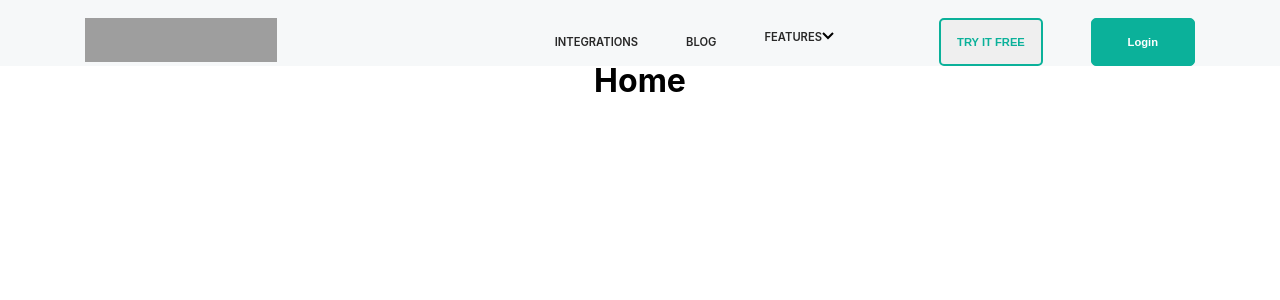
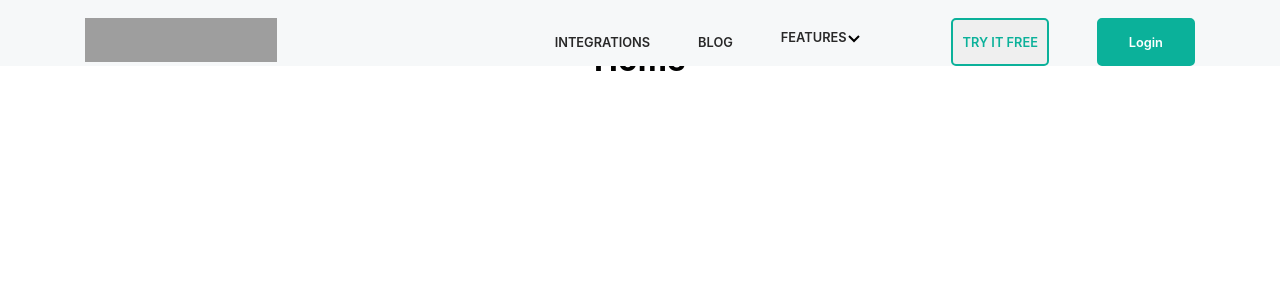
Before and after one commit to atanugit5/trackingtime_clone, a React (Create React App) app in the folder Frontend/stoicsack/: page / in a window 1280 px wide. Shown: the top 300 px of the page. Built offline with nearby package versions, Linux system fonts and the light colour scheme; grey boxes are pictures that could not be loaded.

Commit message:
added routes and css modification

```diff
--- a/Frontend/stoicsack/src/Components/Navbar/Navbar.jsx
+++ b/Frontend/stoicsack/src/Components/Navbar/Navbar.jsx
@@ -19,7 +19,7 @@ const Navbar = () => {
               style={{
                 textDecoration: "none",
                 color: "#282828",
-                fontSize: "0.7rem",
+                fontSize: "0.8rem",
                 fontWeight: "600",
               }}
               to="/integrations"
@@ -30,7 +30,7 @@ const Navbar = () => {
               style={{
                 textDecoration: "none",
                 color: "#282828",
-                fontSize: "0.7rem",
+                fontSize: "0.8rem",
                 fontWeight: "600",
               }}
               to="/blog"
@@ -42,7 +42,7 @@ const Navbar = () => {
                 style={{
                   textDecoration: "none",
                   color: "#282828",
-                  fontSize: "0.7rem",
+                  fontSize: "0.8rem",
                   fontWeight: "600",
                 }}
                 to="/features"
@@ -58,7 +58,7 @@ const Navbar = () => {
                 <br />
                 <br />
                 <br />
-                <Link style={{textDecoration:"none",color:"black"}}to="">Project Managment</Link>
+                <Link style={{textDecoration:"none",color:"black"}}to="/project-management">Project Managment</Link>
                 <br />
                 <br />
                 <br />
@@ -66,7 +66,7 @@ const Navbar = () => {
                 <br />
                 <br />
                 <br />
-                <Link style={{textDecoration:"none",color:"black"}}to="">Time Card</Link>
+                <Link style={{textDecoration:"none",color:"black"}}to="/time-cards">Time Card</Link>
                 <br />
                 <br />
                 <br />
--- a/Frontend/stoicsack/src/Components/Navbar/Navbar.module.css
+++ b/Frontend/stoicsack/src/Components/Navbar/Navbar.module.css
@@ -33,7 +33,7 @@
   border: 2px solid #0bb19a;
   border-radius: 5px;
   height: 6vh;
-  font-size: 0.7rem;
+  font-size: 0.8rem;
   font-weight: 600;
   width: 10vw;
   color: #0bb19a;
@@ -47,10 +47,10 @@
   transition: all 0.5s;
 }
 .skc122 {
-  border: 1px solid #0bb19a;
+  border: 2px solid #0bb19a;
   border-radius: 5px;
   height: 6vh;
-  font-size: 0.7rem;
+  font-size: 0.8rem;
   font-weight: 600;
   width: 10vw;
   color: white;
@@ -58,7 +58,7 @@
 }
 
 .skc122:hover {
-  border: 1px solid #0bb19a;
+  border: 2px solid #0bb19a;
   background-color: #f6f8f9;
   transition: all 0.5s;
   color: #0bb19a;
@@ -68,9 +68,9 @@
   height: 63vh;
   /* border:1px solid red; */
   width: 20vw;
-  top: 7vh;
-  right: 220px;
-  font-size: 0.7rem;
+  top: 7.5vh;
+  right: 22vw;
+  font-size: 0.8rem;
   font-weight: 600;
   background-color: white;
   display: none;
@@ -88,8 +88,8 @@
 .skhover h2 {
   height: 0.1vh;
   width: 0.1vw;
-  margin-top: -8%;
-  margin-left: -6%;
+  margin-top: -5%;
+  margin-left: -5%;
 }
 
 .skhover:hover .skc123 {
--- a/Frontend/stoicsack/src/Components/routes/AllRoutes.jsx
+++ b/Frontend/stoicsack/src/Components/routes/AllRoutes.jsx
@@ -1,12 +1,16 @@
 import React from "react";
 import { Routes, Route } from "react-router-dom";
 import Home from "../Home/Home";
+import Managament from "../Managament/Managament";
+import Timecards from "../TimeCards/Timecards";
 export const AllRoutes = () => {
   return (
     <>
       <br />
       <Routes>
         <Route path="/" element={<Home />} />
+        <Route path="/project-management" element={<Managament />} />
+        <Route path="/time-cards" element={<Timecards/>}/>
       </Routes>
     </>
   );
```
